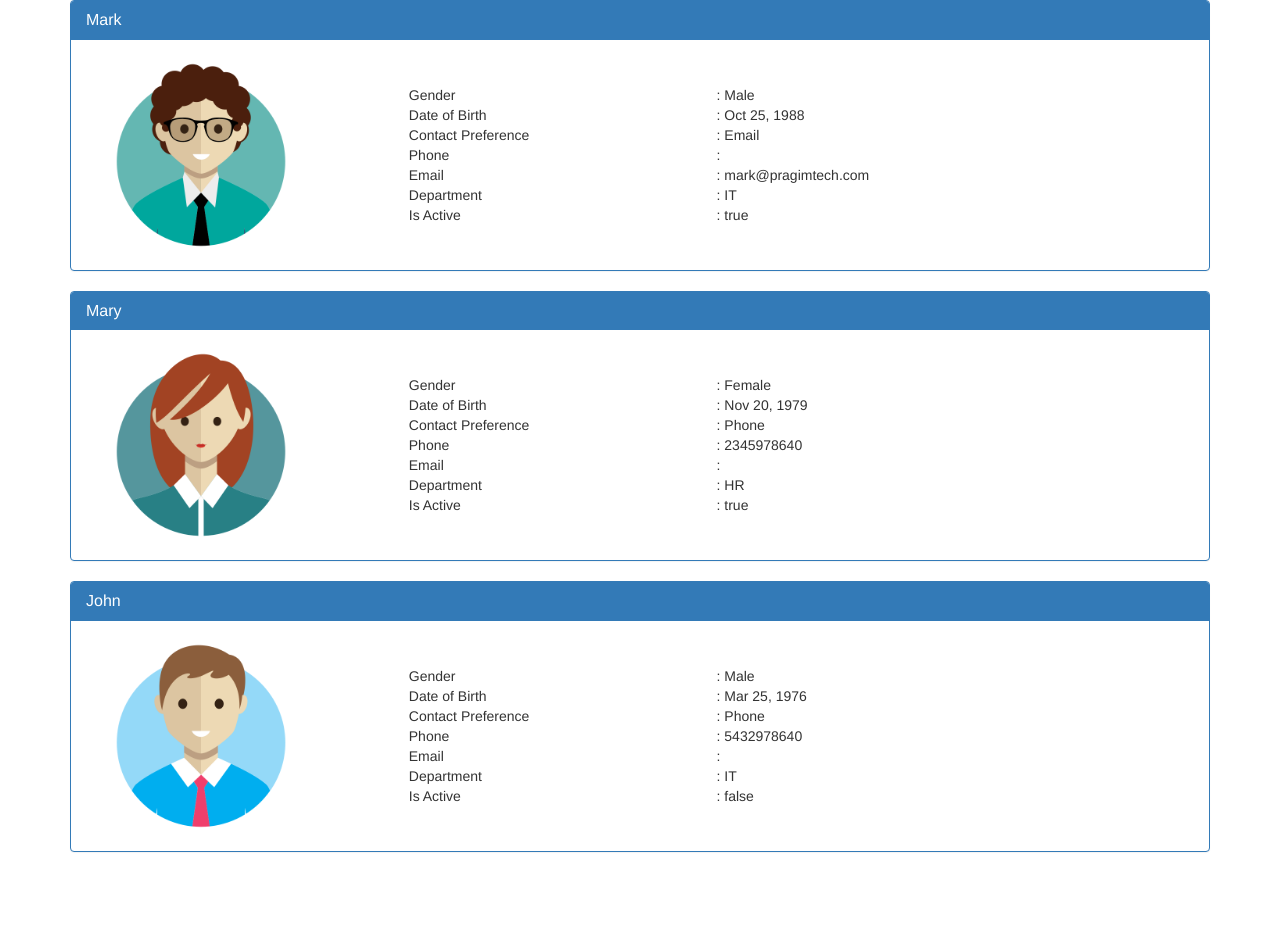
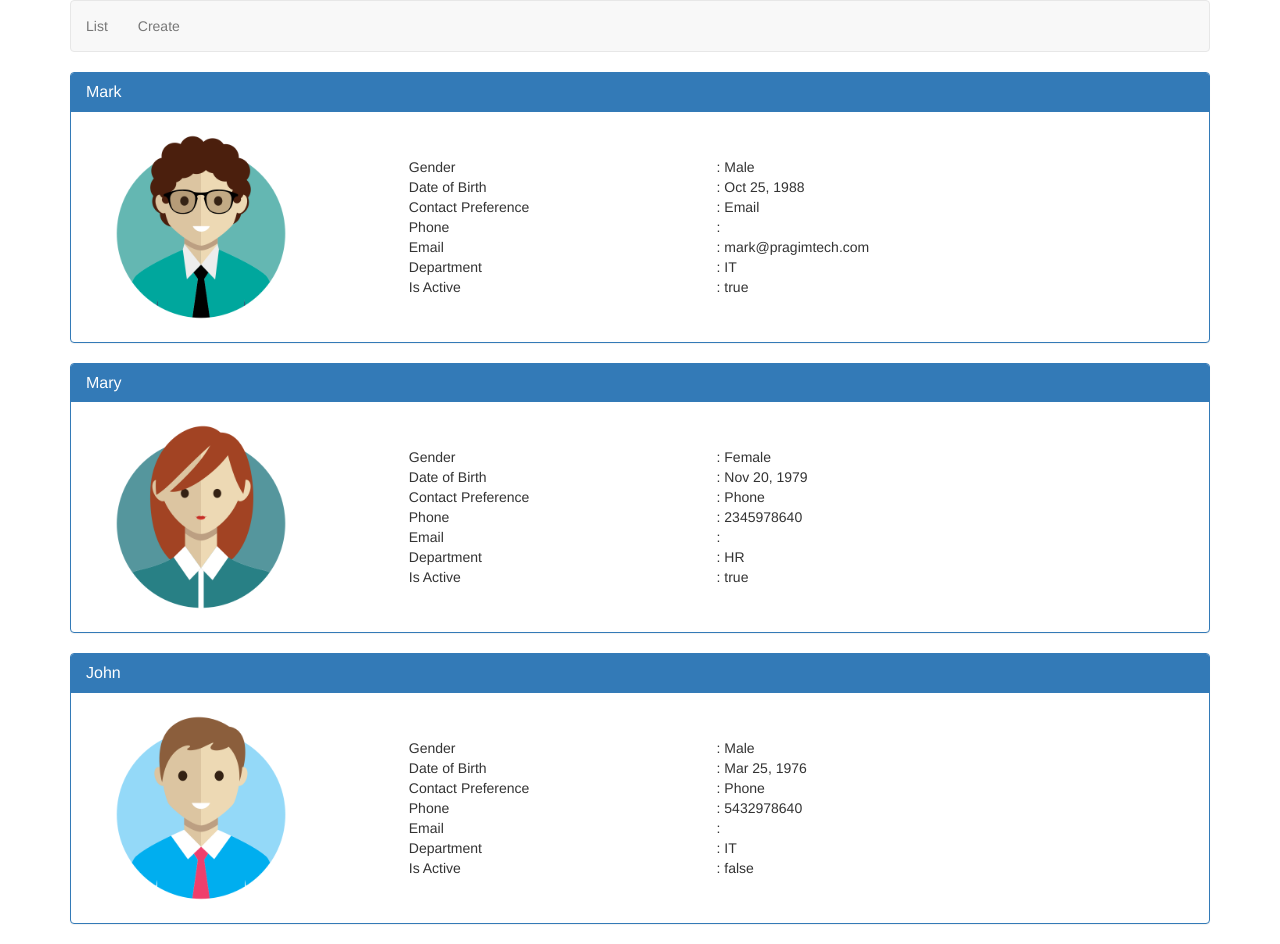
Before and after one commit to Romserg/ang_crud, an Angular app: page /list in a window 1280 px wide. Before the commit the page ends 872 px from the top, so only its background shows below. Built offline with nearby package versions, Linux system fonts and the light colour scheme.

Commit message:
Add routing

```diff
--- a/src/app/app.component.html
+++ b/src/app/app.component.html
@@ -1,3 +1,13 @@
 <div class="container">
-  <app-list-employees></app-list-employees>
+  <nav class="navbar navbar-default">
+    <ul class="nav navbar-nav">
+      <li>
+        <a routerLink="list">List</a>
+      </li>
+      <li>
+        <a routerLink="create">Create</a>
+      </li>
+    </ul>
+  </nav>
+<router-outlet></router-outlet>
 </div>
--- a/src/app/app.module.ts
+++ b/src/app/app.module.ts
@@ -1,18 +1,29 @@
 import { BrowserModule } from '@angular/platform-browser';
 import { NgModule } from '@angular/core';
+import { RouterModule, Routes } from '@angular/router';
 
 import { AppComponent } from './app.component';
 import { ListEmployeesComponent } from './employees/list-employees.component';
+import { CreateEmployeeComponent } from './employees/create-employee.component';
+
+const appRoutes: Routes = [
+  {path: '', redirectTo: '/list', pathMatch: 'full'},
+  {path: 'list', component: ListEmployeesComponent},
+  {path: 'create', component: CreateEmployeeComponent}
+];
 
 @NgModule({
 	declarations: [
 		AppComponent,
-    ListEmployeesComponent
+		ListEmployeesComponent,
+		CreateEmployeeComponent
 	],
 	imports: [
-    BrowserModule
+		BrowserModule,
+		RouterModule.forRoot(appRoutes)
 	],
 	providers: [],
 	bootstrap: [AppComponent]
 })
-export class AppModule { }
+export class AppModule {
+}
--- /dev/null
+++ b/src/app/employees/create-employee.component.html
@@ -0,0 +1 @@
+<p>create-employee works!</p>
--- /dev/null
+++ b/src/app/employees/create-employee.component.ts
@@ -0,0 +1,15 @@
+import { Component, OnInit } from '@angular/core';
+
+@Component({
+  selector: 'app-create-employee',
+  templateUrl: './create-employee.component.html',
+  styleUrls: ['./create-employee.component.css']
+})
+export class CreateEmployeeComponent implements OnInit {
+
+  constructor() { }
+
+  ngOnInit() {
+  }
+
+}
--- a/src/app/employees/list-employees.component.ts
+++ b/src/app/employees/list-employees.component.ts
@@ -2,7 +2,6 @@
 import { Employee } from '../models/employee.model';
 
 @Component({
-	selector: 'app-list-employees',
 	templateUrl: './list-employees.component.html',
 	styleUrls: ['./list-employees.component.css']
 })
```
Also changed, not shown: src/app/employees/create-employee.component.css (added). Lines whose indentation alone changed are shown as unchanged.
